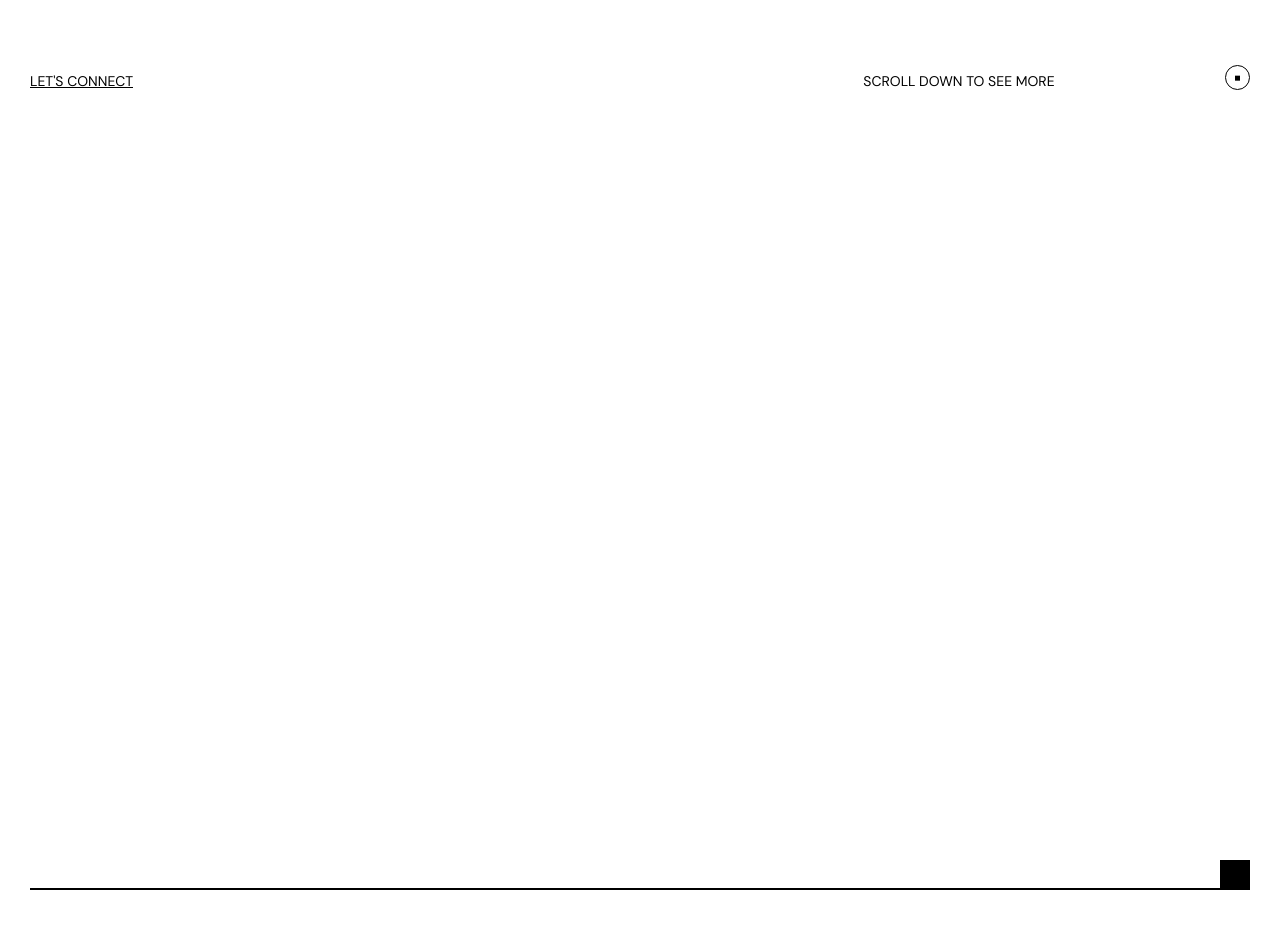
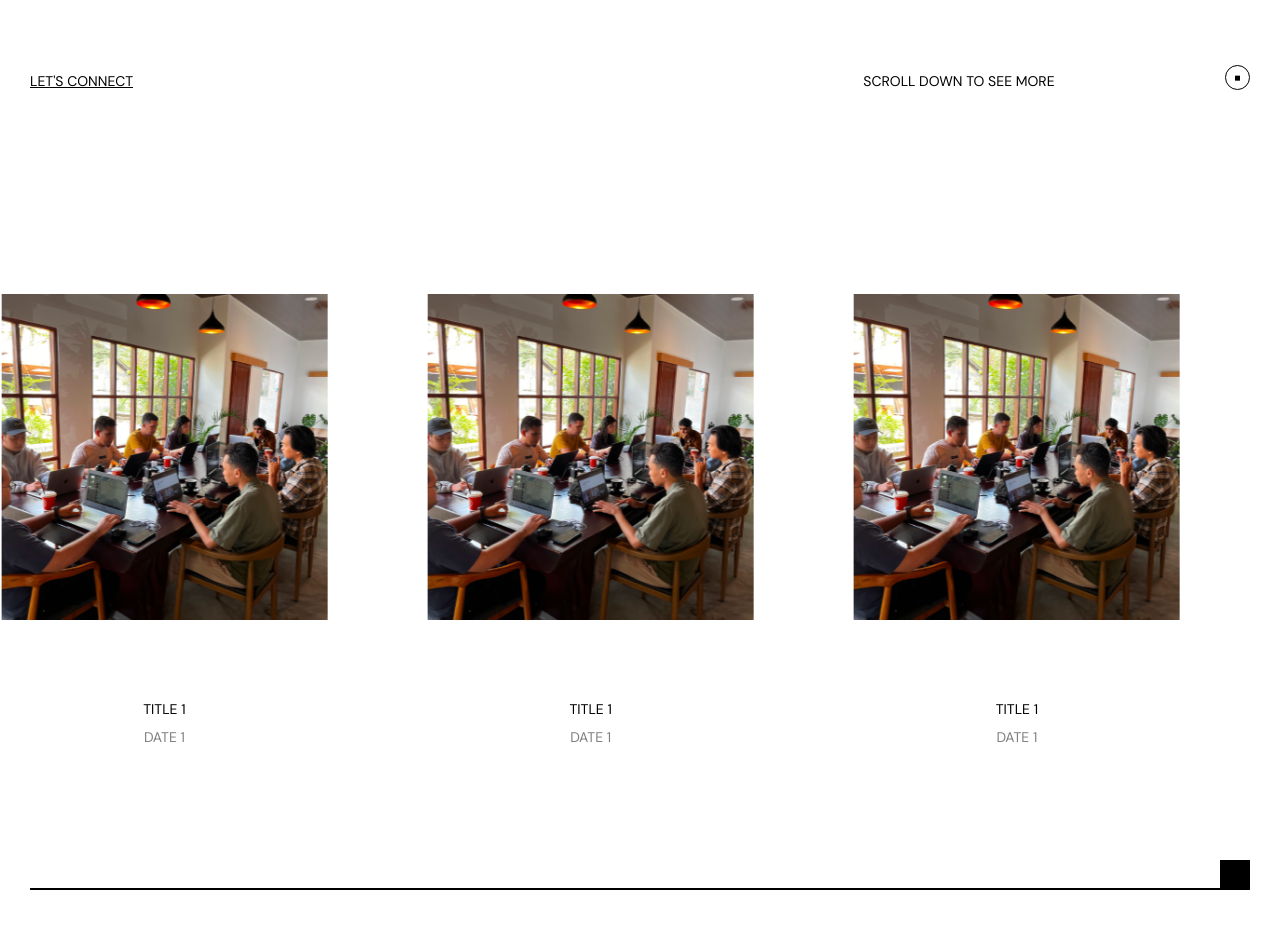
Before and after one commit to thefathdev/rwp-community-profile, a Next.js app: page / in a window 1280 px wide. Shown: the part 680-1608 px from the top of the page. Built offline with nearby package versions, Linux system fonts and the light colour scheme.

Commit message:
feat: Add smooth scroll, gallery sticky section

```diff
--- a/package.json
+++ b/package.json
@@ -13,6 +13,7 @@
     "@react-three/fiber": "^8.17.6",
     "clsx": "^2.1.1",
     "framer-motion": "^11.3.31",
+    "lenis": "^1.1.13",
     "next": "14.2.7",
     "react": "^18",
     "react-dom": "^18",
--- a/src/app/layout.js
+++ b/src/app/layout.js
@@ -1,6 +1,7 @@
 import { DM_Sans } from "next/font/google";
 import "./globals.css";
 import Navbar from "@/components/navbar";
+import SmoothScroll from "@/components/ui/smooth-scroll";
 
 const DMSans = DM_Sans({ subsets: ["latin"] });
 
@@ -13,8 +14,10 @@ export default function RootLayout({ children }) {
   return (
     <html lang="en">
       <body className={DMSans.className}>
-        <Navbar />
-        {children}
+        <SmoothScroll>
+          <Navbar />
+          {children}
+        </SmoothScroll>
       </body>
     </html>
   );
--- /dev/null
+++ b/src/components/home/gallery/black-box.jsx
@@ -0,0 +1,47 @@
+"use client";
+
+import {
+  motion,
+  useScroll,
+  useSpring,
+  useTransform,
+  useVelocity,
+} from "framer-motion";
+
+export default function BlackBox({ targetRef, finalPosition }) {
+  const { scrollYProgress } = useScroll({
+    target: targetRef,
+    offset: ["start start", "end end"],
+  });
+
+  const translateXRaw = useTransform(
+    scrollYProgress,
+    [0, 1],
+    [0, finalPosition - 30]
+  );
+
+  const translateXSpring = useSpring(translateXRaw, {
+    mass: 1.5,
+    stiffness: 200,
+    damping: 25,
+  });
+
+  const velocity = useVelocity(scrollYProgress);
+
+  const rotation = useTransform(
+    velocity,
+    [-0.5, 0, 0.5],
+    ["-30deg", "0deg", "30deg"]
+  );
+
+  return (
+    <motion.div
+      className="bg-black size-[1.875rem] absolute bottom-0"
+      style={{
+        translateX: translateXSpring,
+        translateY: "-100%",
+        rotateZ: rotation,
+      }}
+    ></motion.div>
+  );
+}
--- a/src/components/home/gallery/index.jsx
+++ b/src/components/home/gallery/index.jsx
@@ -3,23 +3,69 @@
 import {
   motion,
   useMotionTemplate,
-  useMotionValue,
-  useMotionValueEvent,
   useScroll,
   useSpring,
   useTransform,
   useVelocity,
 } from "framer-motion";
 import { useRef } from "react";
-import { useMeasure } from "react-use";
+import { useMeasure, useWindowSize } from "react-use";
+import ScrollLine from "./scroll-line";
+import BlackBox from "./black-box";
+import Image from "next/image";
+import Rotated3DContainer from "@/components/ui/rotated-3d-container";
 
 export default function Gallery() {
   const targetRef = useRef(null);
   const [trackerRef, { width: trackerWidth }] = useMeasure();
 
+  const [stickySectionRef, { width: stickySectionWidth }] = useMeasure();
+
+  const { width: windowWidth } = useWindowSize();
+
+  const { scrollYProgress } = useScroll({
+    target: targetRef,
+    offset: ["start start", "end end"],
+  });
+
+  const translateXRaw = useTransform(
+    scrollYProgress,
+    [0, 1],
+    [0, -(stickySectionWidth - windowWidth)]
+  );
+
+  const translateX = useSpring(translateXRaw, {
+    stiffness: 200,
+    damping: 25,
+    mass: 0.5,
+    restSpeed: 0.1,
+  });
+
   return (
-    <section className="w-full h-[1000dvh] relative" ref={targetRef}>
-      <div className="sticky top-0 h-dvh ">
+    <section className="w-full h-[700dvh] relative" ref={targetRef}>
+      <div className="sticky top-0 h-dvh overflow-hidden flex items-center">
+        {/* Image Cards */}
+        <motion.div
+          ref={stickySectionRef}
+          style={{ translateX }}
+          className="flex flex-nowrap items-center "
+        >
+          {Array(10)
+            .fill(0)
+            .map((_, i) => (
+              <div key={i} className="w-[33.3vw] pl-[6.25rem]">
+                <ImageCard
+                  src="/hero/1.png"
+                  alt="Image 1"
+                  title="Title 1"
+                  date="Date 1"
+                />
+              </div>
+            ))}
+
+          <div aria-hidden className="w-[6.25rem]"></div>
+        </motion.div>
+
         <div className="absolute bottom-0 w-full p-[1.875rem]">
           {/* Scroll Line */}
           <ScrollLine targetRef={targetRef} />
@@ -33,66 +79,23 @@ export default function Gallery() {
   );
 }
 
-function ScrollLine({ targetRef }) {
-  const { scrollYProgress } = useScroll({
-    target: targetRef,
-    offset: ["start start", "end end"],
-  });
+function ImageCard({ src, alt, title, date }) {
+  return (
+    <div className="flex flex-col justify-end gap-20">
+      <Rotated3DContainer>
+        <img
+          src={src}
+          alt={alt}
+          className="w-full"
+          loading="lazy"
+          decoding="async"
+        />
+      </Rotated3DContainer>
 
-  const lineWidthRaw = useTransform(scrollYProgress, [0, 1], [0, 100]);
-
-  const lineWidthSpring = useSpring(lineWidthRaw, {
-    mass: 1.5,
-    stiffness: 200,
-    damping: 25,
-  });
-
-  const lineWidth = useMotionTemplate`${lineWidthSpring}%`;
-
-  return (
-    <div className="w-full bg-black/20 h-0.5">
-      <motion.div
-        className="bg-black h-full"
-        style={{ width: lineWidth }}
-      ></motion.div>
+      <div className="flex flex-col items-center gap-[0.625rem]">
+        <span className=" text-black">{title}</span>
+        <span className=" text-black/50">{date}</span>
+      </div>
     </div>
   );
 }
-
-function BlackBox({ targetRef, finalPosition }) {
-  const { scrollYProgress } = useScroll({
-    target: targetRef,
-    offset: ["start start", "end end"],
-  });
-
-  const translateXRaw = useTransform(
-    scrollYProgress,
-    [0, 1],
-    [0, finalPosition - 30]
-  );
-
-  const translateXSpring = useSpring(translateXRaw, {
-    mass: 1.5,
-    stiffness: 200,
-    damping: 25,
-  });
-
-  const velocity = useVelocity(scrollYProgress);
-
-  const rotation = useTransform(
-    velocity,
-    [-0.5, 0, 0.5],
-    ["-30deg", "0deg", "30deg"]
-  );
-
-  return (
-    <motion.div
-      className="bg-black size-[1.875rem] absolute bottom-0"
-      style={{
-        translateX: translateXSpring,
-        translateY: "-100%",
-        rotateZ: rotation,
-      }}
-    ></motion.div>
-  );
-}
--- /dev/null
+++ b/src/components/home/gallery/scroll-line.jsx
@@ -0,0 +1,35 @@
+"use client";
+
+import {
+  motion,
+  useMotionTemplate,
+  useScroll,
+  useSpring,
+  useTransform,
+} from "framer-motion";
+
+export default function ScrollLine({ targetRef }) {
+  const { scrollYProgress } = useScroll({
+    target: targetRef,
+    offset: ["start start", "end end"],
+  });
+
+  const lineWidthRaw = useTransform(scrollYProgress, [0, 1], [0, 100]);
+
+  const lineWidthSpring = useSpring(lineWidthRaw, {
+    mass: 1.5,
+    stiffness: 200,
+    damping: 25,
+  });
+
+  const lineWidth = useMotionTemplate`${lineWidthSpring}%`;
+
+  return (
+    <div className="w-full bg-black/20 h-0.5">
+      <motion.div
+        className="bg-black h-full"
+        style={{ width: lineWidth }}
+      ></motion.div>
+    </div>
+  );
+}
--- a/src/components/ui/rotated-3d-container.jsx
+++ b/src/components/ui/rotated-3d-container.jsx
@@ -22,16 +22,13 @@ export default function Rotated3DContainer({ children }) {
   const rotateXRaw = useTransform(
     scrollVelocity,
     [-0.5, 0.5],
-    ["45deg", "-45deg"]
+    ["30deg", "-30deg"]
   );
   const rotateX = useSpring(rotateXRaw, {
     mass: 5,
     stiffness: 200,
     damping: 30,
   });
-
-  // const skewYRaw = useTransform(scrollVelocity, [-0.5, 0.5], ["-2deg", "2deg"]);
-  // const skewY = useSpring(skewYRaw, { mass: 3, stiffness: 100, damping: 20 });
 
   return (
     <motion.div
--- /dev/null
+++ b/src/components/ui/smooth-scroll.jsx
@@ -0,0 +1,19 @@
+"use client";
+
+import { ReactLenis } from "lenis/dist/lenis-react";
+
+export default function SmoothScroll({ children }) {
+  return (
+    <ReactLenis
+      root
+      options={{
+        // Learn more -> https://github.com/darkroomengineering/lenis?tab=readme-ov-file#instance-settings
+        lerp: 0.1,
+        //   infinite: true,
+        //   syncTouch: true,
+      }}
+    >
+      {children}
+    </ReactLenis>
+  );
+}
```
Also changed, not shown: 1 other file (tests, documents, lock files or other folders).
